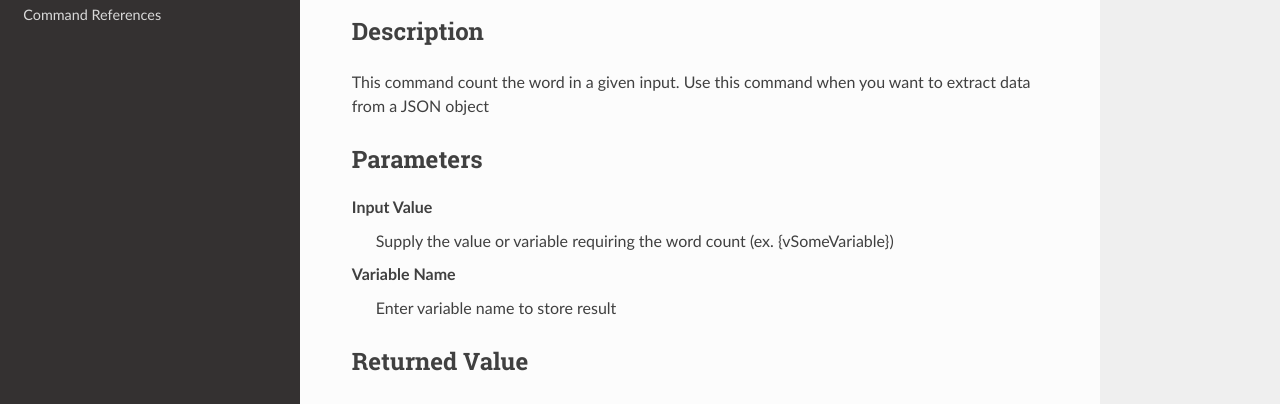
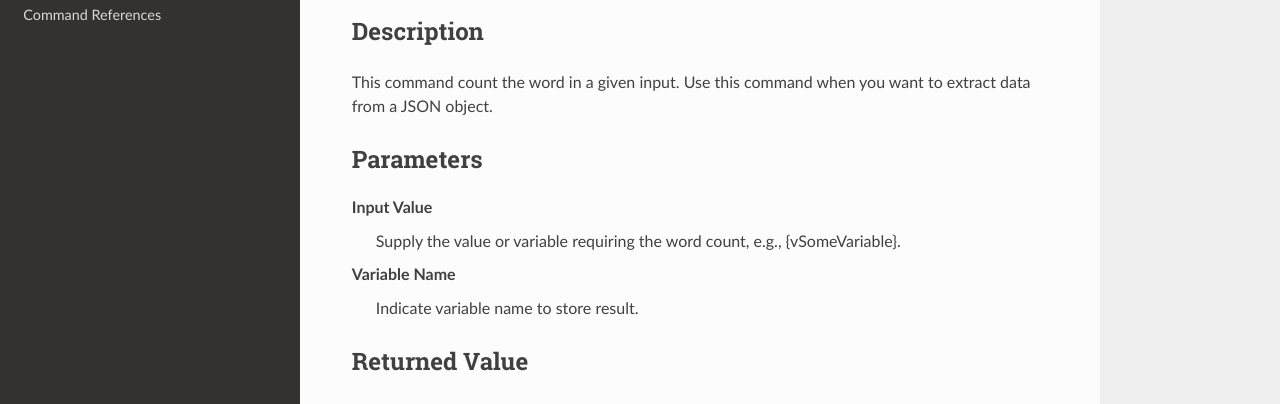
Before and after one commit to stupidmankind/BYpassDoc, a Sphinx documentation site: the page built from docs/source/commands/getwordcount.rst, in a window 1280 px wide and 1288 px high. Shown: the part 249-653 px from the top of the window. Built offline with Sphinx 7.4.7 and the Read the Docs theme 2.0.0, drawn with Linux system fonts in a browser that asks for light colours.

Commit message:
Update getwordcount.rst
Edit description

```diff
--- a/docs/source/commands/getwordcount.rst
+++ b/docs/source/commands/getwordcount.rst
@@ -8,16 +8,16 @@ String Commands
 Description
 -----------
 
-This command count the word in a given input. Use this command when you want to extract data from a JSON object
+This command count the word in a given input. Use this command when you want to extract data from a JSON object.
 
 Parameters
 ----------
 
 **Input Value**
-	Supply the value or variable requiring the word count (ex. {vSomeVariable})
+	Supply the value or variable requiring the word count, e.g., {vSomeVariable}.
 
 **Variable Name**
-	Enter variable name to store result
+	Indicate variable name to store result.
 
 
 
```
